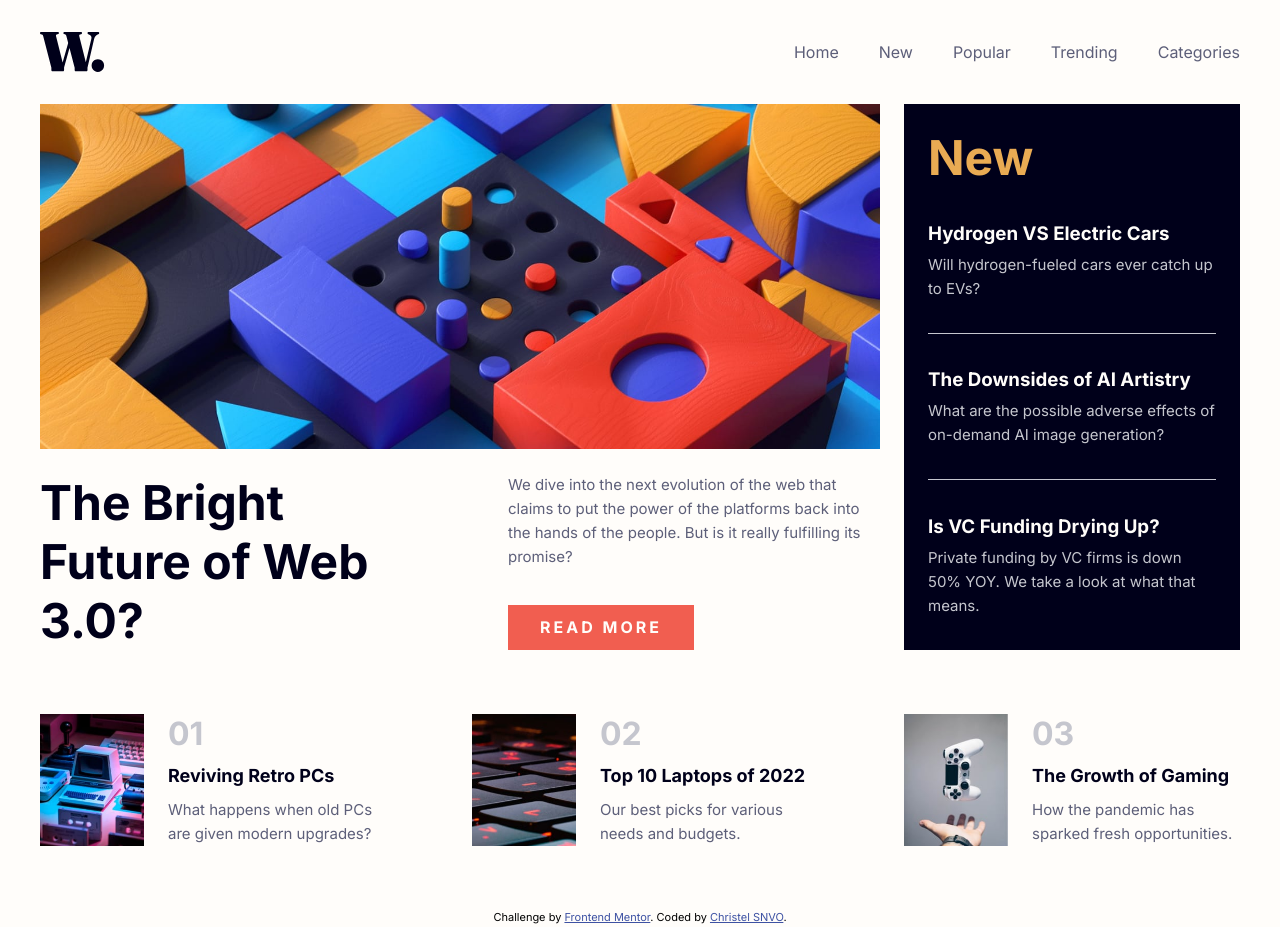
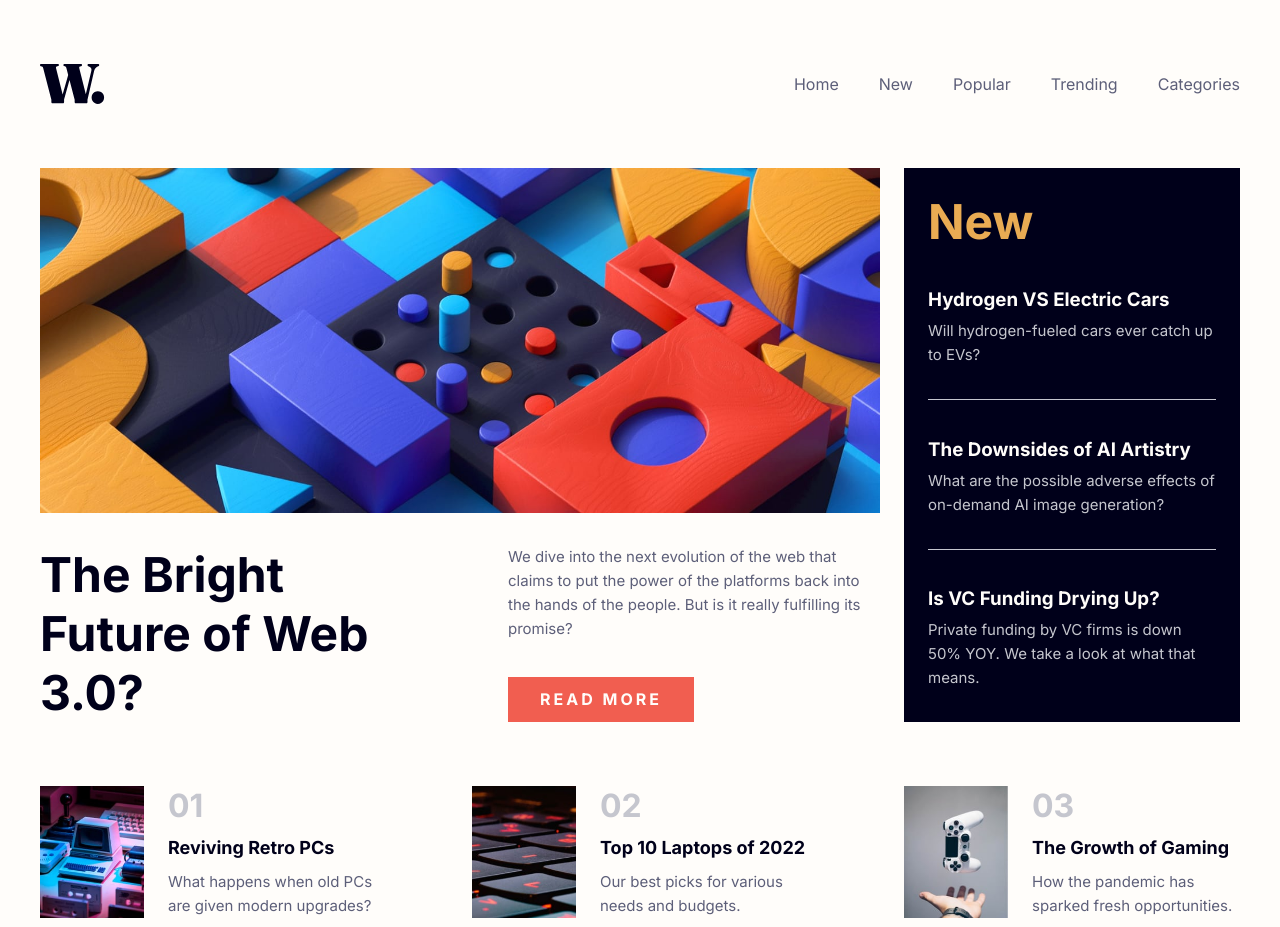
Before and after one commit to Sylva2002/news-homepage-main, a plain HTML site: page index.html in a window 1280 px wide. Shown: the top 927 px of the page. Drawn offline with Linux system fonts and the light colour scheme.

Commit message:
fix css (espacement)

```diff
--- a/css/style_desktop.css
+++ b/css/style_desktop.css
@@ -3,6 +3,11 @@
         max-width: 1200px;
         margin-inline: auto;
         padding: 0;
+    }
+    header{
+        padding-block: 0;
+        margin-top: 4rem;
+        margin-bottom: 4rem;
     }
     .logo img{
         width: auto;
@@ -42,6 +47,7 @@
     .primary-news-element{
         place-items: center;
         gap: 6rem;
+        margin-block-start: 2rem !important;
         margin-block-end: 0 !important;
     }
     .primary-news-text{
```
